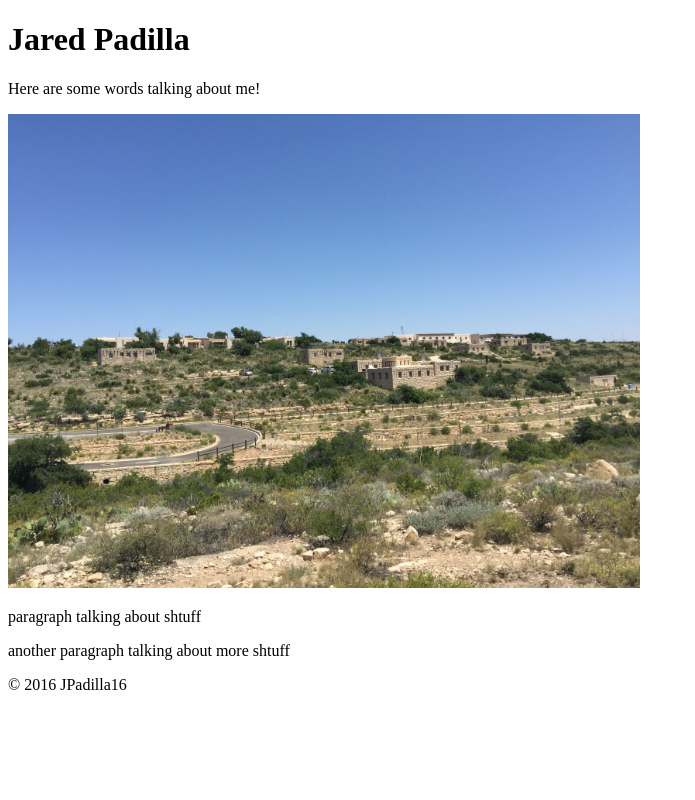
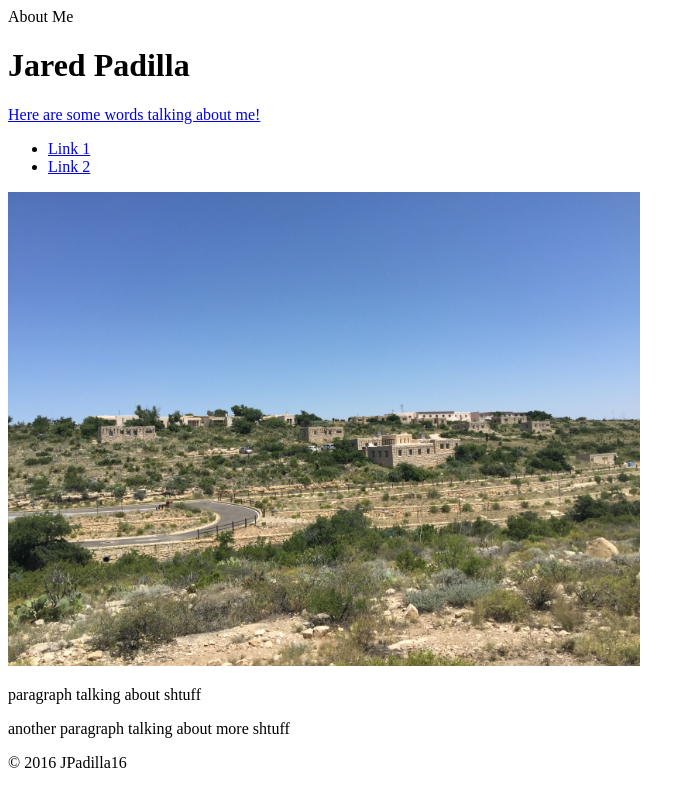
Before and after one commit to JPadilla16/about-me, a PHP site: page / in a window 1280 px wide. Shown: the whole page, without its empty margins (0-695 px from the left). Run offline with PHP 8.4, Linux system fonts and the light colour scheme.

Commit message:
Added HTML Content

```diff
--- a/index.php
+++ b/index.php
@@ -2,18 +2,28 @@
 <html lang="en">
 	<head>
 		<meta charset="ufc-8">
+
+		<!-- Adding CSS! -->
+		<link rel="stylesheet" href="css/style.css"
+
 		<title>About Me</title>
 	</head>
 	<body>
 		<header>
 		<h1>Jared Padilla</h1>
-		<p>Here are some words talking about me!</p>
+			<div class="container">
+				<a href="#">Here are some words talking about me!</a>
+				<ul>
+					<li><a href="#">Link 1</a></li>
+					<li><a href="#">Link 2</a></li>
+				</ul>
+			</div>
 		<img src="images/IMG_0328.JPG" alt="New Mexico Buildings" height="50%" width="50%"/>
 		</header>
 
 		<main>
-			<p>paragraph talking about shtuff</p>
-			<p>another paragraph talking about more shtuff</p>
+			<p class="width-50">paragraph talking about shtuff</p>
+			<p class="width-50">another paragraph talking about more shtuff</p>
 		</main>
 
 		<footer>
```
